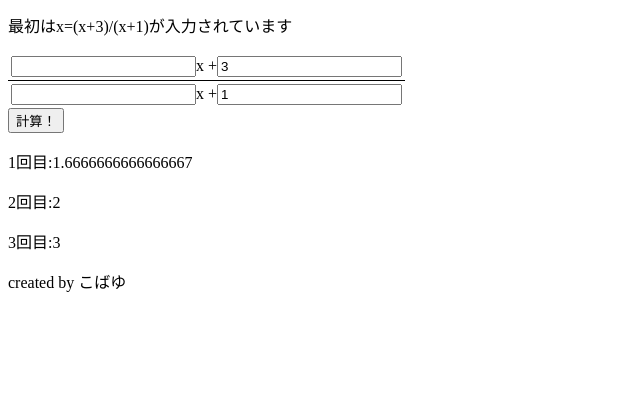
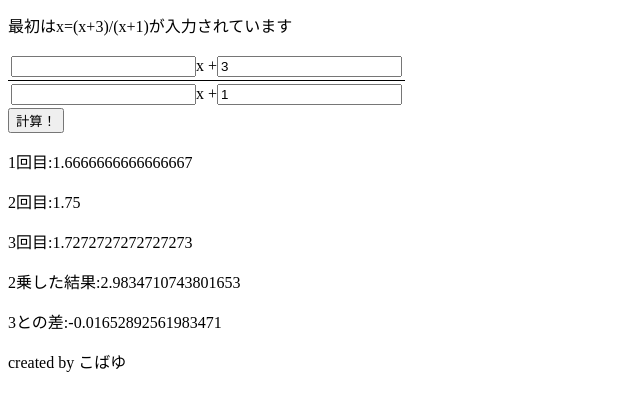
Before and after one commit to K0baU/root3, a plain HTML site: page index.html in a window 1280 px wide. Both pictures are taken after a click on the button "計算！". Shown: the part 116-526 px from the top of the page, without its empty margins (0-640 px from the left). Drawn offline with Linux system fonts and the light colour scheme.

Commit message:
Add files via upload

```diff
--- a/index.html
+++ b/index.html
@@ -25,9 +25,13 @@
           計算！</button>
       </form>
       <div class="result">
-        <p>1回目:<span id="first">1</span></p>
-        <p>2回目:<span id="second">2</span></p>
-        <p>3回目:<span id="third">3</span></p>
+        <div class="use">
+          <p>1回目:<span id="first">???</span></p>
+          <p>2回目:<span id="second">???</span></p>
+          <p>3回目:<span id="third">???</span></p>
+        </div>
+        <p>2乗した結果:<span id="square">3&plusmn;???</span></p>
+        <p>3との差:<span id="error">???</span></p>
       </div>
     </main>
     <footer>
@@ -50,6 +54,24 @@
           var numerator=a*ans+1*b,denominator=c*ans+1*d;
           ans=numerator/denominator;
           document.getElementById('first').innerHTML=ans;
+          var lastNumerator=numerator;
+          numerator=lastNumerator*a+b*denominator;
+          denominator=lastNumerator*c+d*denominator;
+          ans=numerator/denominator;
+          document.getElementById('second').innerHTML=ans;
+          lastNumerator=numerator;
+          numerator=lastNumerator*a+b*denominator;
+          denominator=lastNumerator*c+d*denominator;
+          ans=numerator/denominator;
+          document.getElementById('third').innerHTML=ans;
+          numerator*=numerator;
+          denominator*=denominator;
+          ans=numerator/denominator;
+          document.getElementById('square').innerHTML=ans;
+          var numerator3=3*denominator;
+          numerator-=numerator3;
+          ans=numerator/denominator;
+          document.getElementById('error').innerHTML=ans;
         });
     </script>
   </body>
```
